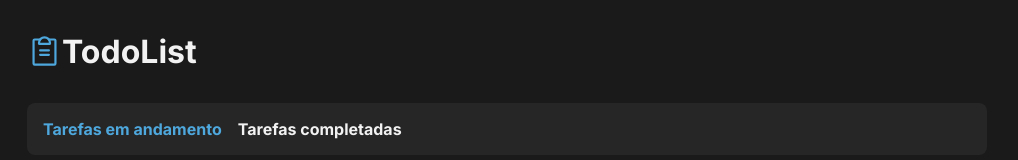
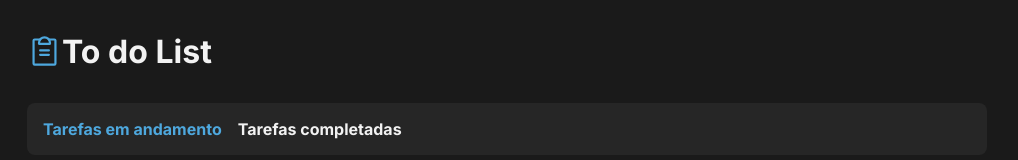
Before and after one commit to SilasSilvaa/TodoList, a React (Vite) app: page / in a window 1280 px wide. Shown: the top 160 px of the page, without its empty margins (133-1151 px from the left). Built offline with nearby package versions, Linux system fonts and the light colour scheme.

Commit message:
Alteração no h1

```diff
--- a/src/components/Header/index.tsx
+++ b/src/components/Header/index.tsx
@@ -8,7 +8,7 @@ export function Header() {
     <>
       <TextHeader>
         <ClipboardText size={35} />
-        <Link to={'/'}>TodoList</Link>
+        <Link to={'/'}>To do List</Link>
       </TextHeader>
     </>
   );
```
